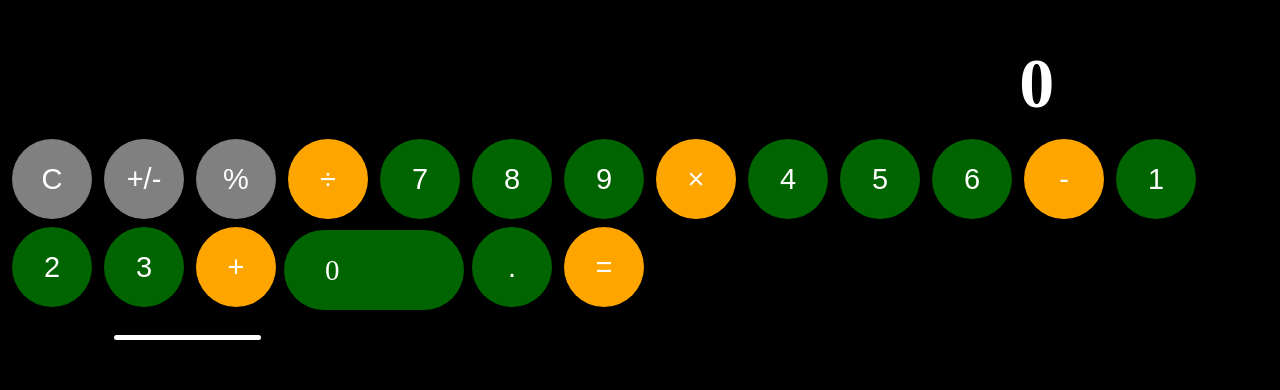
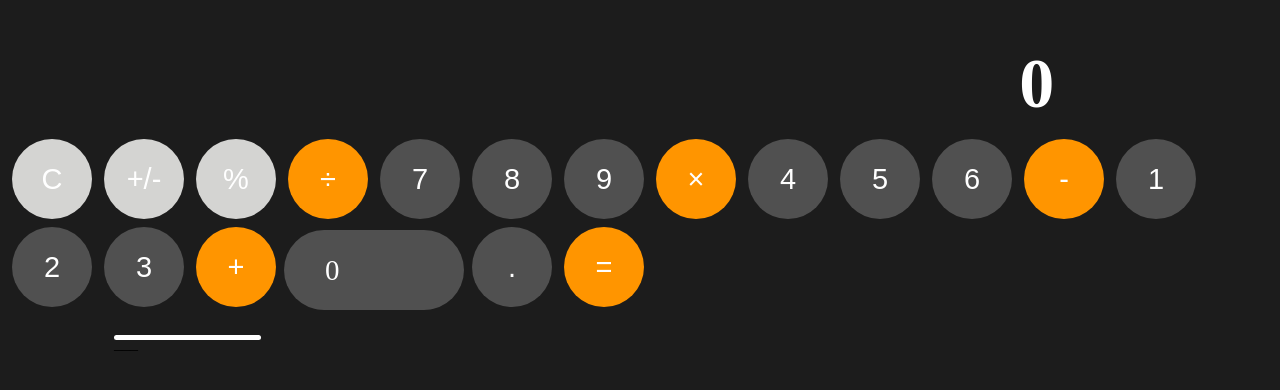
Before and after one commit to MadhurGoyal232/Calculator-Iphone-14-pro, a plain HTML site: page index.html in a window 1280 px wide. Shown: the part 200-590 px from the top of the page. Drawn offline with Linux system fonts and the light colour scheme.

Commit message:
I think final commit

```diff
--- a/style.css
+++ b/style.css
@@ -1,5 +1,5 @@
 body {
-  background-color: black;
+  background-color: rgb(28, 28, 28);
 }
 h1 {
   color: white;
@@ -12,26 +12,27 @@ button {
   border-radius: 50%;
   border-style: none;
   margin: 4px;
-  font-size:29px;
-  color:white;
+  font-size: 29px;
+  color: white;
+  cursor:pointer;
 }
 
 #texta {
   margin-top: 16.5%;
   margin-left: 80%;
   font-size: 35px;
-  position:relative;
-  top:35px;
+  position: relative;
+  top: 35px;
 }
 .typea {
-  background-color: grey;
+  background-color: rgb(212, 212, 210);
 }
 .typeb {
-  background-color: orange;
+  background-color: rgb(255, 149, 0);
 }
 
 .typec {
-  background-color: darkgreen;
+  background-color:  rgb(80, 80, 80);
 }
 
 .typed {
@@ -39,24 +40,23 @@ button {
   width: 139px;
   text-align: center;
   border-radius: 40px 40px 40px 40px;
-  background-color: darkgreen;
+  background-color: rgb(80, 80, 80);
   position: relative;
   top: 3px;
   display: inline-flex;
   align-items: center;
-  padding-left:41px;
-  font-size:29px;
-  color:white;
+  padding-left: 41px;
+  font-size: 29px;
+  color: white;
+  cursor:pointer;
 }
 
-
-.line{
-
-    background-color:white;
-    height:5px;
-    width:147px;
-    border-radius:5px;
-    position:relative;
-    left:106px;
-    top:24px;
+.line {
+  background-color: white;
+  height: 5px;
+  width: 147px;
+  border-radius: 5px;
+  position: relative;
+  left: 106px;
+  top: 24px;
 }
```
